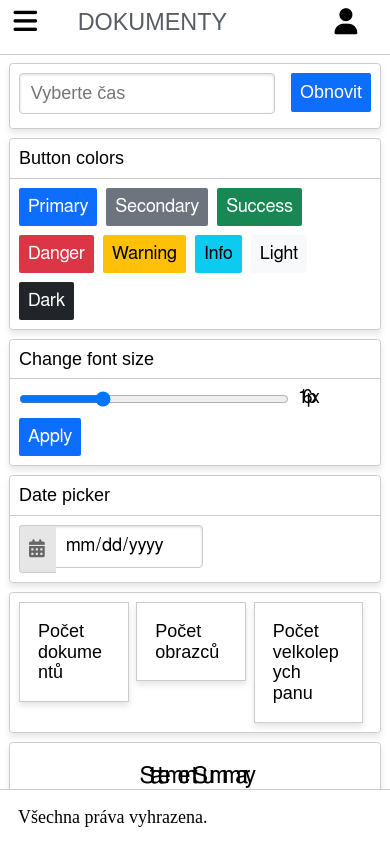
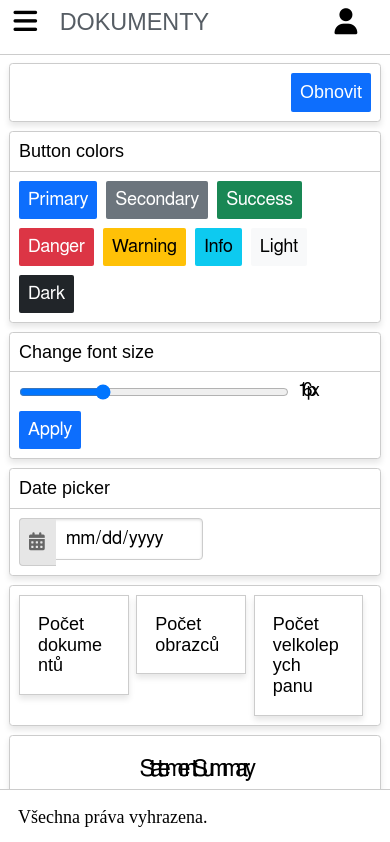
Before and after one commit to Eidamiino/css-framework-test, a Svelte app in the folder poc/: page / in a window 390 px wide. Shown: the top 842 px of the page. Built offline with nearby package versions, Linux system fonts and the light colour scheme; a web font is replaced by a local one.

Commit message:
mobile sidebar can be toggled off by tapping outside

```diff
--- a/poc/src/Main.svelte
+++ b/poc/src/Main.svelte
@@ -86,6 +86,8 @@
       }
     };
 
+
+
     window.addEventListener("resize", handleResize);
     sidebar.addEventListener("mouseenter", handleMouseEnter);
     sidebar.addEventListener("mouseleave", handleMouseLeave);
@@ -93,6 +95,7 @@
     sidebar.addEventListener("wheel", handleWheel, { passive: false });
     sidebar.addEventListener("touchstart", handleTouchStart, { passive: true });
     sidebar.addEventListener("touchmove", handleTouchMove, { passive: false });
+
 
     onDestroy(() => {
       sidebar.removeEventListener("wheel", handleWheel);
@@ -188,6 +191,12 @@
       dateInput.showPicker();
     }
   }
+
+  function handleClickOutside() {
+      if (isMobile && !sidebar.classList.contains("collapsed")) {
+        toggleSidebar()
+      }
+    }
 </script>
 
 <div class="layout-wrapper">
@@ -199,7 +208,6 @@
             <i class="fas fa-bars"></i>
           </button>
           <a href="#" class="pure-menu-heading">
-            <img class="pure-image" src="" alt="" />
             <span>Dokumenty</span>
           </a>
         </div>
@@ -424,7 +432,7 @@
         </div>
       </div>
 
-      <div class="main" id="main">
+      <div class="main" id="main" on:click={handleClickOutside}>
         <div class="main-content">
           <div
             class="loader-line {isLoading ? 'active infinite' : ''}"
@@ -441,10 +449,7 @@
           </SidebarModal>
 
           <div class="pure-g card">
-            <div class="pure-u-1-2 pure-form">
-              <input type="text" placeholder="Vyberte čas" />
-            </div>
-            <div class="pure-u-1-2" style="text-align: right;">
+            <div class="pure-u-1" style="text-align: right;">
               <button class="pure-button btn-primary ripple">Obnovit</button>
             </div>
           </div>
@@ -466,24 +471,6 @@
 
           <div class="pure-g card">
             <div class="pure-u-1 card-header">Change font size</div>
-            <!-- <div class="button-container centered-container">
-              <button
-                class="pure-button btn-primary ripple"
-                on:click={() => increaseFontSize(14)}>14px</button
-              >
-              <button
-                class="pure-button btn-primary ripple"
-                on:click={() => increaseFontSize(16)}>16px</button
-              >
-              <button
-                class="pure-button btn-primary ripple"
-                on:click={() => increaseFontSize(18)}>18px</button
-              >
-              <button
-                class="pure-button btn-primary ripple"
-                on:click={() => increaseFontSize(25)}>25px</button
-              >
-            </div> -->
             <div class="mixed-container">
               <input
                 type="range"
```
